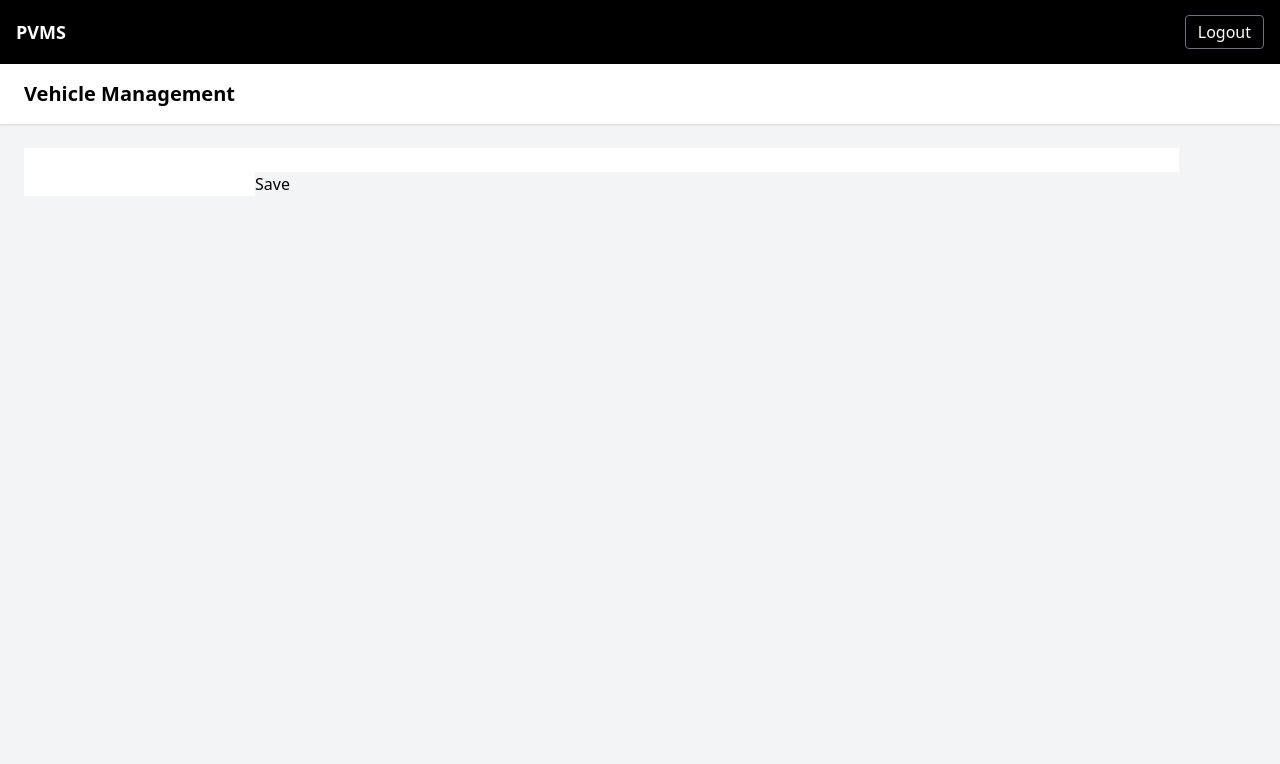
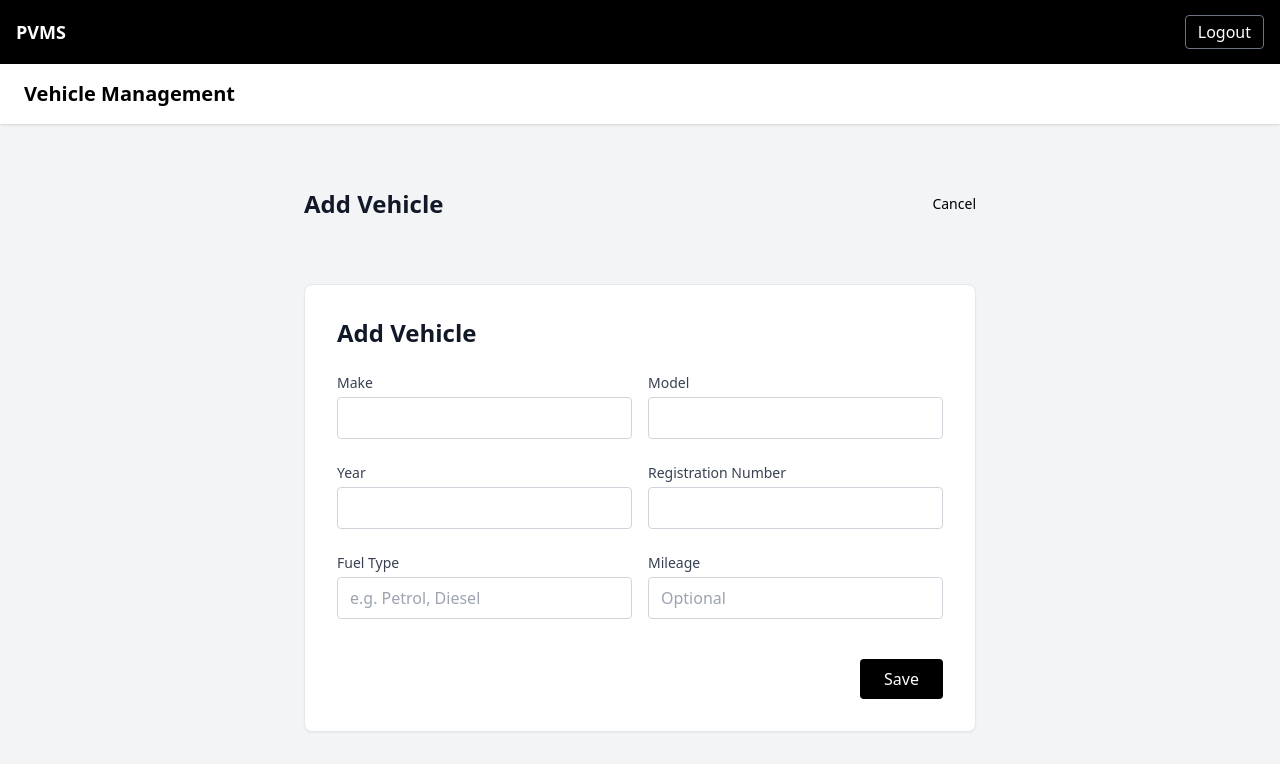
Before and after one commit to Aislinn00/personal_vehicle_management_pj, a React (Vite) app in the folder frontend/: page /vehicles/new in a window 1280 px wide. Shown: the top 764 px of the page. Built offline with nearby package versions, Linux system fonts and the light colour scheme; sample sign-in values are in the browser's storage.

Commit message:
Implement vehicle pages UI

```diff
--- a/frontend/src/vehicles/components/VehicleForm.jsx
+++ b/frontend/src/vehicles/components/VehicleForm.jsx
@@ -36,29 +36,114 @@ export default function VehicleForm({ mode, initialData, onSubmit }) {
   };
 
   return (
-    <form onSubmit={handleSubmit}>
-      <input name="make" value={form.make} onChange={handleChange} required />
-      <input name="model" value={form.model} onChange={handleChange} required />
-      <input name="year" value={form.year} onChange={handleChange} required />
+    <div className="px-4 pt-10">
+      <div className="max-w-2xl mx-auto bg-white border rounded-lg shadow-sm p-8">
+        {/* Title */}
+        <h2 className="text-2xl font-semibold text-gray-900 mb-6">
+          {mode === "edit" ? "Edit Vehicle" : "Add Vehicle"}
+        </h2>
+
+        <form onSubmit={handleSubmit} className="space-y-6">
+          {/* Make & Model */}
+          <div className="grid grid-cols-1 md:grid-cols-2 gap-4">
+            <div>
+              <label className="block text-sm font-medium text-gray-700 mb-1">
+                Make
+              </label>
+              <input
+                name="make"
+                value={form.make}
+                onChange={handleChange}
+                required
+                className="w-full rounded border border-gray-300 px-3 py-2 focus:outline-none focus:ring-2 focus:ring-black"
+              />
+            </div>
+
+            <div>
+              <label className="block text-sm font-medium text-gray-700 mb-1">
+                Model
+              </label>
+              <input
+                name="model"
+                value={form.model}
+                onChange={handleChange}
+                required
+                className="w-full rounded border border-gray-300 px-3 py-2 focus:outline-none focus:ring-2 focus:ring-black"
+              />
+            </div>
+          </div>
+
+          {/* Year & Registration */}
+          <div className="grid grid-cols-1 md:grid-cols-2 gap-4">
+            <div>
+              <label className="block text-sm font-medium text-gray-700 mb-1">
+                Year
+              </label>
+              <input
+                type="number"
+                name="year"
+                value={form.year}
+                onChange={handleChange}
+                required
+                className="w-full rounded border border-gray-300 px-3 py-2 focus:outline-none focus:ring-2 focus:ring-black"
+              />
+            </div>
+
+            <div>
+              <label className="block text-sm font-medium text-gray-700 mb-1">
+                Registration Number
+              </label>
               <input
                 name="registration_number"
                 value={form.registration_number}
                 onChange={handleChange}
+                className="w-full rounded border border-gray-300 px-3 py-2 focus:outline-none focus:ring-2 focus:ring-black"
               />
+            </div>
+          </div>
+
+          {/* Fuel Type & Mileage */}
+          <div className="grid grid-cols-1 md:grid-cols-2 gap-4">
+            <div>
+              <label className="block text-sm font-medium text-gray-700 mb-1">
+                Fuel Type
+              </label>
               <input
                 name="fuel_type"
                 value={form.fuel_type}
                 onChange={handleChange}
+                placeholder="e.g. Petrol, Diesel"
+                className="w-full rounded border border-gray-300 px-3 py-2 focus:outline-none focus:ring-2 focus:ring-black"
               />
+            </div>
+
+            <div>
+              <label className="block text-sm font-medium text-gray-700 mb-1">
+                Mileage
+              </label>
               <input
+                type="number"
                 name="mileage"
                 value={form.mileage}
                 onChange={handleChange}
+                placeholder="Optional"
+                className="w-full rounded border border-gray-300 px-3 py-2 focus:outline-none focus:ring-2 focus:ring-black"
               />
+            </div>
+          </div>
 
-      <button disabled={loading}>
+          {/* Actions */}
+          <div className="flex justify-end pt-4">
+            <button
+              type="submit"
+              disabled={loading}
+              className="bg-black text-white px-6 py-2 rounded hover:bg-gray-900 transition disabled:opacity-50"
+            >
               {loading ? "Saving..." : "Save"}
             </button>
+          </div>
         </form>
+      </div>
+    </div>
   );
 }
--- a/frontend/src/vehicles/pages/VehicleDetail.jsx
+++ b/frontend/src/vehicles/pages/VehicleDetail.jsx
@@ -1,7 +1,11 @@
 import { useEffect, useState } from "react";
 import { useNavigate, useParams } from "react-router-dom";
 import { getVehicleById, deleteVehicle } from "../../api/vehicleApi";
-import { getVehicleImages, uploadVehicleImage, deleteVehicleImage} from "../../api/vehicleImage";
+import {
+  getVehicleImages,
+  uploadVehicleImage,
+  deleteVehicleImage,
+} from "../../api/vehicleImageApi";
 import VehicleImageUpload from "../../vehicleImages/components/VehicleImageUpload";
 import VehicleImageList from "../../vehicleImages/components/VehicleImageList";
 
@@ -24,7 +28,7 @@ export default function VehicleDetail() {
 
         const imageRes = await getVehicleImages(id);
         setImages(imageRes.data);
-      } catch (err) {
+      } catch {
         setError("Failed to load vehicle data.");
       } finally {
         setLoading(false);
@@ -47,27 +51,35 @@ export default function VehicleDetail() {
     setImages(images.filter((img) => img.photo_id !== photoId));
   };
 
-  if (loading) return <p>Loading vehicle...</p>;
-  if (error) return <p style={{ color: "red" }}>{error}</p>;
-  if (!vehicle) return <p>Vehicle not found.</p>;
+  if (loading) return <p className="px-4 pt-10">Loading vehicle…</p>;
+  if (error) return <p className="px-4 pt-10 text-red-600">{error}</p>;
+  if (!vehicle) return <p className="px-4 pt-10">Vehicle not found.</p>;
 
   return (
+    <div className="px-4 pt-15 space-y-8">
+      {/* Back */}
+      <button
+        onClick={() => navigate("/dashboard")}
+        className="text-sm text-gray-600 hover:text-black hover:underline"
+      >
+        ← Back to Dashboard
+      </button>
+
+      {/* Header */}
+      <div className="flex items-start justify-between">
         <div>
-      <h2>Vehicle Detail</h2>
+          <h2 className="text-2xl font-semibold text-gray-900">
+            {vehicle.make} {vehicle.model}
+          </h2>
+          <p className="text-sm text-gray-600">Year: {vehicle.year}</p>
+        </div>
 
-      <p>
-        <strong>
-          {vehicle.make} {vehicle.model}
-        </strong>
-      </p>
-      <p>Year: {vehicle.year}</p>
-      <p>Fuel: {vehicle.fuel_type}</p>
-      <p>Mileage: {vehicle.mileage}</p>
-
-      {/* VEHICLE ACTIONS */}
-      <div style={{ marginTop: "1rem" }}>
-        <button onClick={() => navigate(`/vehicles/${id}/edit`)}>
-          Edit Vehicle
+        <div className="flex gap-2">
+          <button
+            onClick={() => navigate(`/vehicles/${id}/edit`)}
+            className="border px-4 py-2 rounded hover:bg-gray-50"
+          >
+            Edit
           </button>
 
           <button
@@ -76,63 +88,85 @@ export default function VehicleDetail() {
               await deleteVehicle(id);
               navigate("/dashboard");
             }}
-          style={{ marginLeft: "0.5rem" }}
+            className="border border-red-300 text-red-600 px-4 py-2 rounded hover:bg-red-50"
           >
-          Delete Vehicle
+            Delete
           </button>
         </div>
+      </div>
 
-      {/* MAINTENANCE SECTION */}
-      <div style={{ marginTop: "1.5rem" }}>
-        <h3>Maintenance</h3>
+      {/* Vehicle Info */}
+      <div className="bg-white border rounded-lg p-6 grid grid-cols-1 sm:grid-cols-3 gap-4">
+        <div>
+          <p className="text-sm text-gray-500">Fuel Type</p>
+          <p className="font-medium">{vehicle.fuel_type || "—"}</p>
+        </div>
 
-        <button onClick={() => navigate(`/vehicles/${id}/maintenance/new`)}>
+        <div>
+          <p className="text-sm text-gray-500">Mileage</p>
+          <p className="font-medium">{vehicle.mileage ?? "—"}</p>
+        </div>
+
+        <div>
+          <p className="text-sm text-gray-500">Registration</p>
+          <p className="font-medium">{vehicle.registration_number || "—"}</p>
+        </div>
+      </div>
+
+      {/* Maintenance */}
+      <div className="bg-white border rounded-lg p-6 space-y-4">
+        <h3 className="text-lg font-semibold">Maintenance</h3>
+
+        <div className="flex gap-3">
+          <button
+            onClick={() => navigate(`/vehicles/${id}/maintenance/new`)}
+            className="bg-black text-white px-4 py-2 rounded hover:bg-gray-900"
+          >
             Create Maintenance
           </button>
 
           <button
             onClick={() => navigate(`/vehicles/${id}/maintenance`)}
-          style={{ marginLeft: "0.5rem" }}
+            className="border px-4 py-2 rounded hover:bg-gray-50"
           >
-          View Maintenance Records
+            View Records
           </button>
         </div>
+      </div>
 
-      {/* REMINDERS SECTION */}
-      <div style={{ marginTop: "1.5rem" }}>
-        <h3>Reminders</h3>
+      {/* Reminders */}
+      <div className="bg-white border rounded-lg p-6 space-y-4">
+        <h3 className="text-lg font-semibold">Reminders</h3>
 
-        <button onClick={() => navigate(`/vehicles/${id}/reminders/new`)}>
+        <div className="flex gap-3">
+          <button
+            onClick={() => navigate(`/vehicles/${id}/reminders/new`)}
+            className="bg-black text-white px-4 py-2 rounded hover:bg-gray-900"
+          >
             Create Reminder
           </button>
 
           <button
             onClick={() => navigate(`/vehicles/${id}/reminders`)}
-          style={{ marginLeft: "0.5rem" }}
+            className="border px-4 py-2 rounded hover:bg-gray-50"
           >
             View Reminders
           </button>
         </div>
+      </div>
 
-      {/* VEHICLE IMAGES SECTION */}
-      <div style={{ marginTop: "1.5rem" }}>
-        <h3>Vehicle Images</h3>
+      {/* Images */}
+      <div className="bg-white border rounded-lg p-6 space-y-4">
+        <h3 className="text-lg font-semibold">Vehicle Images</h3>
 
         <VehicleImageUpload onUpload={handleUploadImage} />
 
         {imageLoading ? (
-          <p>Loading images...</p>
+          <p className="text-sm text-gray-500">Loading images…</p>
         ) : (
           <VehicleImageList images={images} onDelete={handleDeleteImage} />
         )}
       </div>
-
-      {/* NAVIGATION */}
-      <div style={{ marginTop: "2rem" }}>
-        <button onClick={() => navigate("/dashboard")}>
-          Back to Dashboard
-        </button>
-      </div>
     </div>
   );
 }
--- a/frontend/src/vehicles/pages/VehicleFormPage.jsx
+++ b/frontend/src/vehicles/pages/VehicleFormPage.jsx
@@ -1,5 +1,9 @@
 import { useNavigate, useParams } from "react-router-dom";
-import { createVehicle, updateVehicle, getVehicleById } from "../../api/vehicleApi";
+import {
+  createVehicle,
+  updateVehicle,
+  getVehicleById,
+} from "../../api/vehicleApi";
 import VehicleForm from "../components/VehicleForm";
 import { useEffect, useState } from "react";
 
@@ -7,10 +11,13 @@ export default function VehicleFormPage({ mode }) {
   const { id } = useParams();
   const navigate = useNavigate();
   const [initialData, setInitialData] = useState(null);
+  const [loading, setLoading] = useState(mode === "edit");
 
   useEffect(() => {
     if (mode === "edit") {
-      getVehicleById(id).then((res) => setInitialData(res.data));
+      getVehicleById(id)
+        .then((res) => setInitialData(res.data))
+        .finally(() => setLoading(false));
     }
   }, [mode, id]);
 
@@ -25,10 +32,35 @@ export default function VehicleFormPage({ mode }) {
   };
 
   return (
-    <VehicleForm
-      mode={mode}
-      initialData={initialData}
-      onSubmit={handleSubmit}
-    />
+    <div className="px-4 pt-10 space-y-6">
+      {/* Page header */}
+      <div className="max-w-2xl mx-auto flex items-center justify-between">
+        <h1 className="text-2xl font-semibold text-gray-900">
+          {mode === "edit" ? "Edit Vehicle" : "Add Vehicle"}
+        </h1>
+
+        <button
+          onClick={() =>
+            navigate(mode === "edit" ? `/vehicles/${id}` : "/dashboard")
+          }
+          className="text-sm text-black hover:underline"
+        >
+          Cancel
+        </button>
+      </div>
+
+      {/* Content */}
+      {loading ? (
+        <div className="max-w-2xl mx-auto bg-white border rounded-lg p-8">
+          <p className="text-gray-600">Loading vehicle data…</p>
+        </div>
+      ) : (
+        <VehicleForm
+          mode={mode}
+          initialData={initialData}
+          onSubmit={handleSubmit}
+        />
+      )}
+    </div>
   );
 }
```
Also changed, not shown: frontend/src/vehicles/pages/VehicleList.jsx (deleted). Lines whose indentation alone changed are shown as unchanged.
